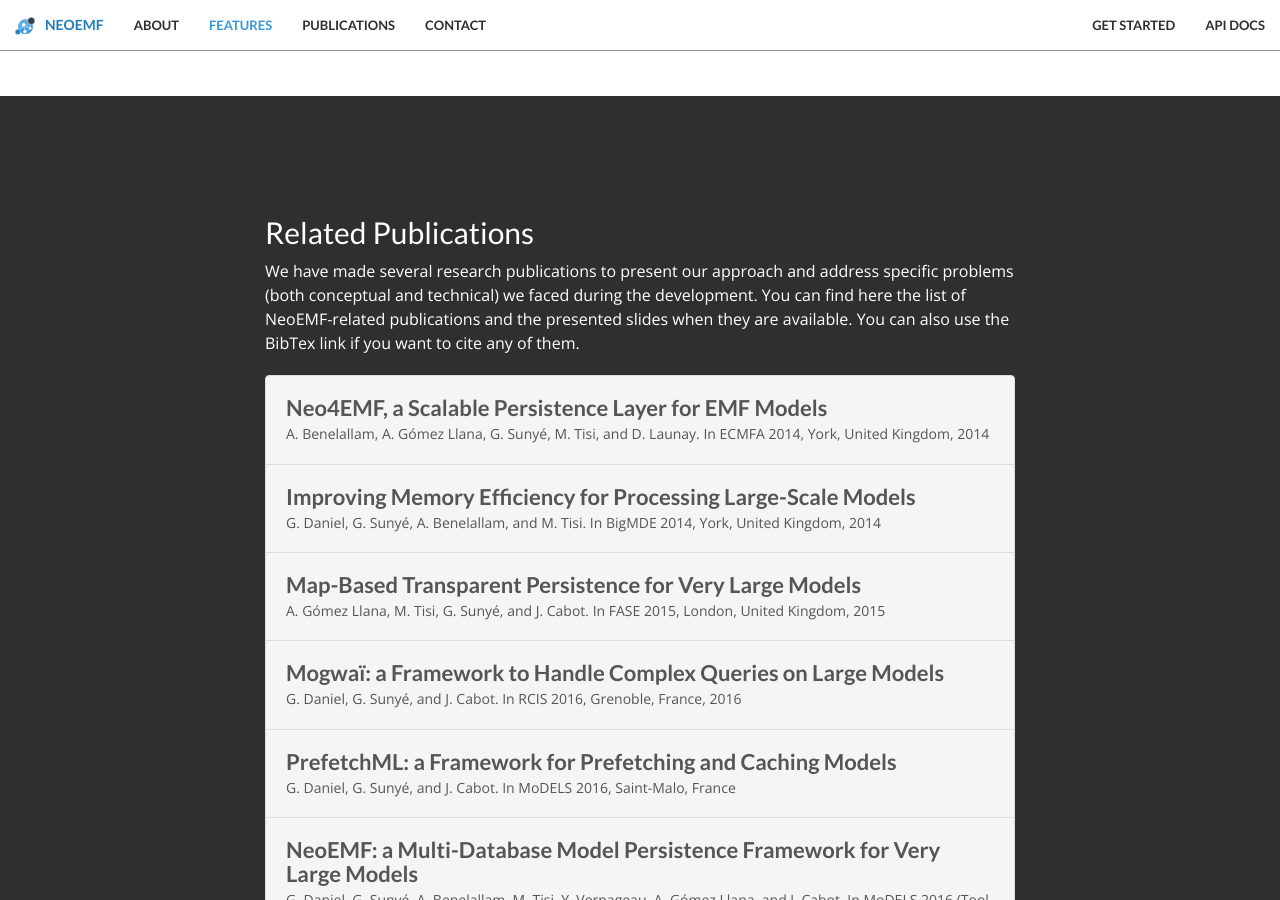
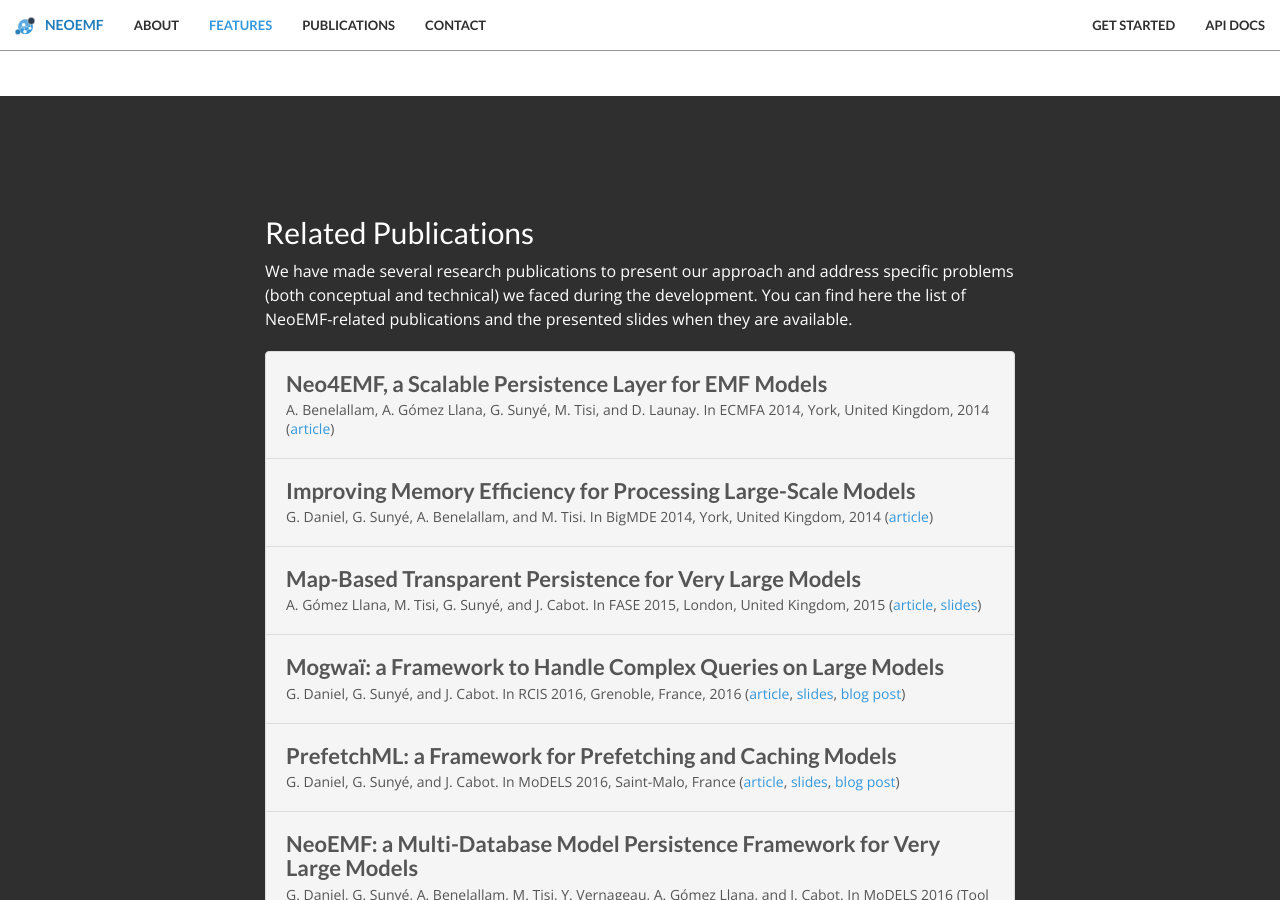
Before and after one commit to atlanmod/NeoEMF-Website, a Jekyll site: the page built from index.html, in a window 1280 px wide and 900 px high, scrolled down 2372 px. Built offline with Jekyll 4.4.1, drawn with Linux system fonts in a browser that asks for light colours; some of the changed text lies outside the part shown.

Commit message:
add links in publication section

```diff
--- a/_includes/publications.html
+++ b/_includes/publications.html
@@ -3,31 +3,31 @@
         <div class="row">
             <div class="col-lg-8 col-lg-offset-2 text-left">
                 <h2>Related Publications</h2>
-                <p>We have made several research publications to present our approach and address specific problems (both conceptual and technical) we faced during the development. You can find here the list of NeoEMF-related publications and the presented slides when they are available. You can also use the BibTex link if you want to cite any of them.</p>
+                <p>We have made several research publications to present our approach and address specific problems (both conceptual and technical) we faced during the development. You can find here the list of NeoEMF-related publications and the presented slides when they are available.</p>
                 <div class="list-group">
                     <div class="list-group-item publications">
                         <h3 class="list-group-item-heading">Neo4EMF, a Scalable Persistence Layer for EMF Models</h3>
-                        <p class="list-group-item-text">A. Benelallam, A. Gómez Llana, G. Sunyé, M. Tisi, and D. Launay. In ECMFA 2014, York, United Kingdom, 2014</p>
+                        <p class="list-group-item-text">A. Benelallam, A. Gómez Llana, G. Sunyé, M. Tisi, and D. Launay. In ECMFA 2014, York, United Kingdom, 2014 (<a href="https://hal.inria.fr/file/index/docid/968516/filename/ECMFA2014-Neo4EMF.pdf" target="_blank">article</a>)</p>
                     </div>
                     <div class="list-group-item publications">
                         <h3 class="list-group-item-heading">Improving Memory Efficiency for Processing Large-Scale Models</h3>
-                        <p class="list-group-item-text">G. Daniel, G. Sunyé, A. Benelallam, and M. Tisi. In BigMDE 2014, York, United Kingdom, 2014</p>
+                        <p class="list-group-item-text">G. Daniel, G. Sunyé, A. Benelallam, and M. Tisi. In BigMDE 2014, York, United Kingdom, 2014 (<a href="http://hal.univ-nantes.fr/file/index/docid/1033188/filename/bigmde14_submission_6_1_.pdf" target="_blank">article</a>)</p>
                     </div>
                     <div class="list-group-item publications">
                         <h3 class="list-group-item-heading">Map-Based Transparent Persistence for Very Large Models</h3>
-                        <p class="list-group-item-text">A. Gómez Llana, M. Tisi, G. Sunyé, and J. Cabot. In FASE 2015, London, United Kingdom, 2015</p>
+                        <p class="list-group-item-text">A. Gómez Llana, M. Tisi, G. Sunyé, and J. Cabot. In FASE 2015, London, United Kingdom, 2015 (<a href="https://hal.inria.fr/hal-01140776/document" target="_blank">article</a>, <a href="http://www.slideshare.net/abgolla/fase-2015-mapbased-transparent-persistence-for-very-large-models?qid=3022993e-ae10-43ea-a734-81bb2dbe9f0b&v=&b=&from_search=1" target="_blank">slides</a>)</p>
                     </div>
                     <div class="list-group-item publications">
                         <h3 class="list-group-item-heading">Mogwaï: a Framework to Handle Complex Queries on Large Models</h3>
-                        <p class="list-group-item-text">G. Daniel, G. Sunyé, and J. Cabot. In RCIS 2016, Grenoble, France, 2016</p>
+                        <p class="list-group-item-text">G. Daniel, G. Sunyé, and J. Cabot. In RCIS 2016, Grenoble, France, 2016 (<a href="https://hal.archives-ouvertes.fr/hal-01344019/file/document.pdf" target="_blank">article</a>, <a href="http://www.slideshare.net/g__daniel/mogwa-a-framework-to-handle-complex-queries-on-large-models" target="_blank">slides</a>, <a href="http://modeling-languages.com/mogwai-querying-large-models-ocl-nosql-graphdb/" target="_blank">blog post</a>)</p>
                     </div>
                     <div class="list-group-item publications">
                         <h3 class="list-group-item-heading">PrefetchML: a Framework for Prefetching and Caching Models</h3>
-                        <p class="list-group-item-text">G. Daniel, G. Sunyé, and J. Cabot. In MoDELS 2016, Saint-Malo, France</p>
+                        <p class="list-group-item-text">G. Daniel, G. Sunyé, and J. Cabot. In MoDELS 2016, Saint-Malo, France (<a href="https://hal.archives-ouvertes.fr/hal-01362149/document" target="_blank">article</a>, <a href="http://www.slideshare.net/g__daniel/slide-prefetch" target="_blank">slides</a>, <a href="http://modeling-languages.com/prefetchml-dsl-prefetching-caching-emf-models/" target="_blank">blog post</a>)</p>
                     </div>
                     <div class="list-group-item publications">
                         <h3 class="list-group-item-heading">NeoEMF: a Multi-Database Model Persistence Framework for Very Large Models</h3>
-                        <p class="list-group-item-text">G. Daniel, G. Sunyé, A. Benelallam, M. Tisi, Y. Vernageau, A. Gómez Llana, and J. Cabot. In MoDELS 2016 (Tool Demo Track), Saint-Malo, France, 2016</p>
+                        <p class="list-group-item-text">G. Daniel, G. Sunyé, A. Benelallam, M. Tisi, Y. Vernageau, A. Gómez Llana, and J. Cabot. In MoDELS 2016 (Tool Demo Track), Saint-Malo, France, 2016 (<a href="http://ceur-ws.org/Vol-1725/demo1.pdf" target="_blank">article</a>, <a href="http://www.slideshare.net/g__daniel/slide-neoemf" target="_blank">slides</a>, <a href="http://modeling-languages.com/neoemf-nosql-database-model-persistence/" target="_blank">blog posts</a>)</p>
                     </div>
                 </div>
             </div>
```
